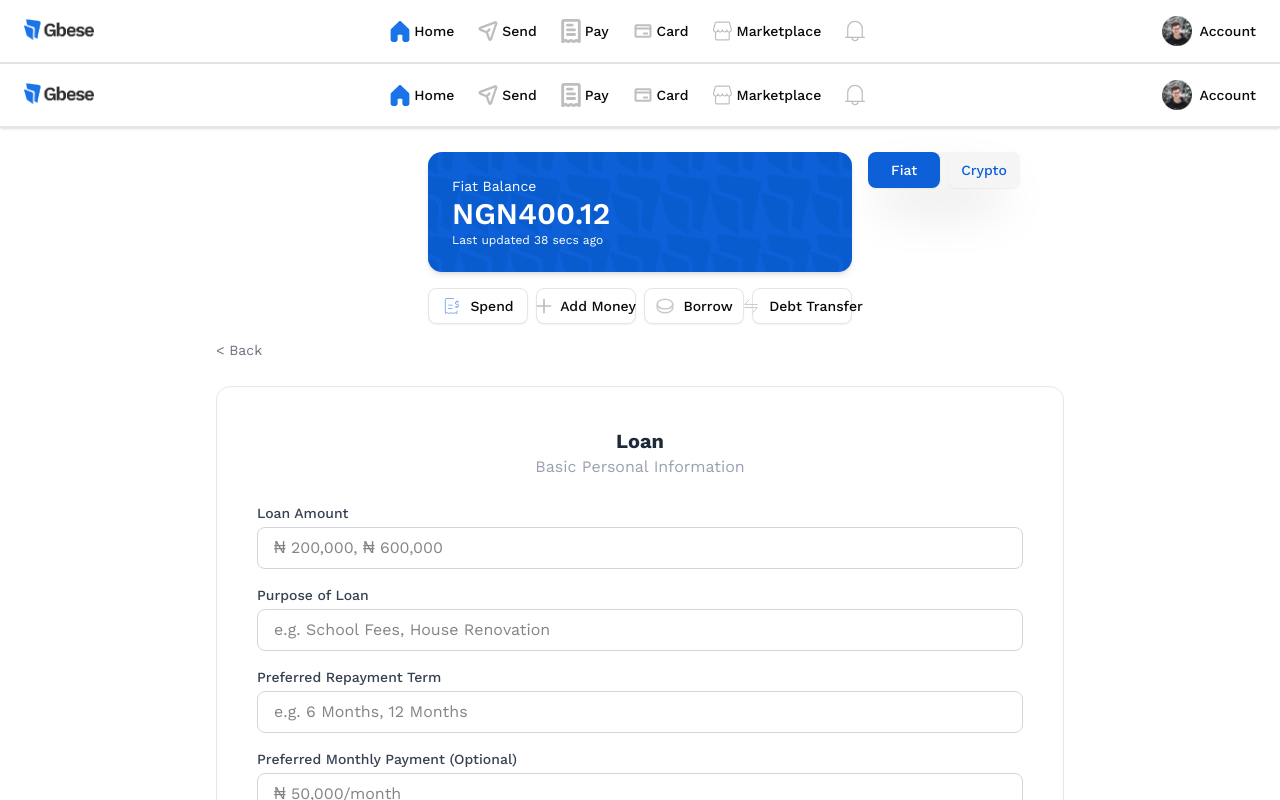
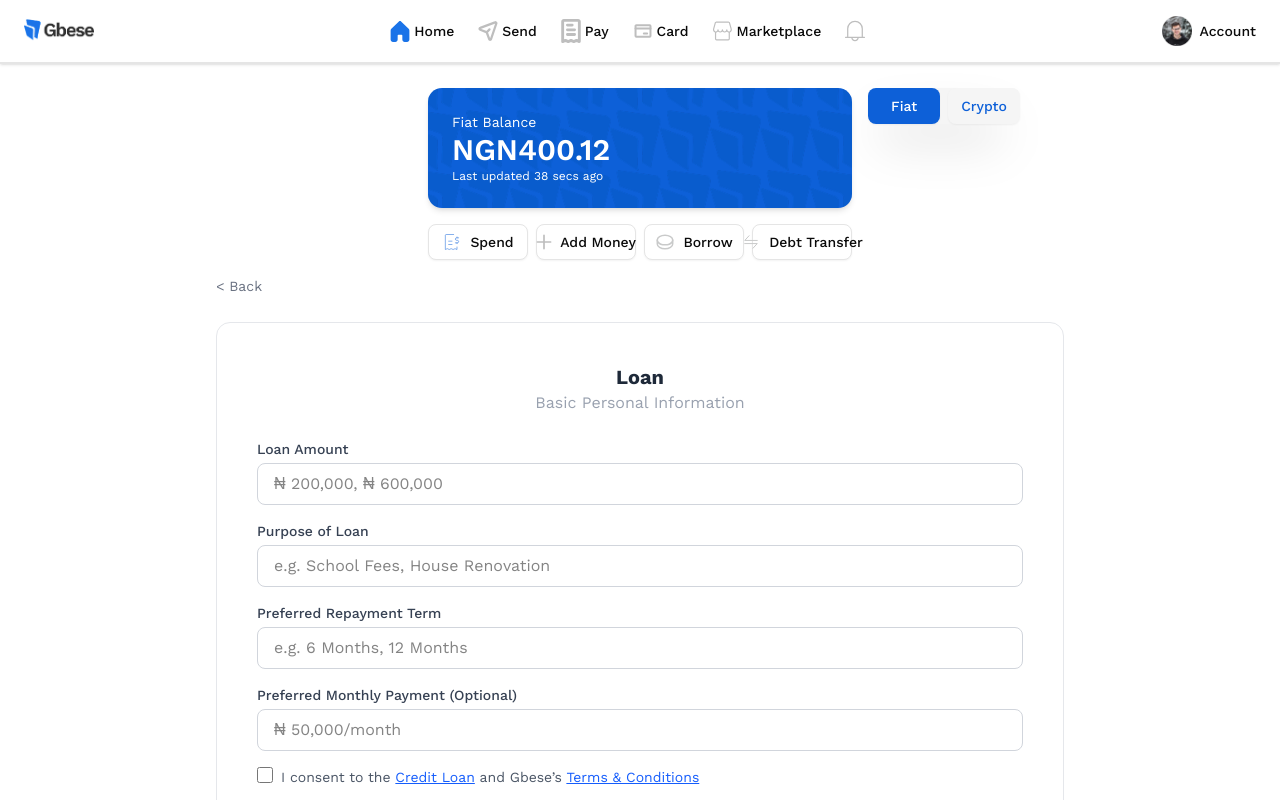
Before and after one commit to Dr-Kehn/GBESE, a Next.js app: page /w2/dashboard/borrow/loan in a window 1280 px wide. Shown: the top 800 px of the page. Built offline with nearby package versions, Linux system fonts and the light colour scheme.

Commit message:
navbar changes

```diff
--- a/src/app/w2/dashboard/borrow/loan/page.tsx
+++ b/src/app/w2/dashboard/borrow/loan/page.tsx
@@ -1,7 +1,6 @@
 "use client";
 
 import { useRouter } from "next/navigation";
-import TopNavbar from "@/components/layout/TopNavbar";
 import BalanceCard from "@/components/dashboard/BalanceCard";
 
 export default function LoanForm() {
@@ -9,8 +8,6 @@ export default function LoanForm() {
 
   return (
     <div className="min-h-screen bg-white">
-      {/* Navbar */}
-      <TopNavbar />
 
       <div className="max-w-4xl mx-auto p-4 sm:p-6">
         {/* Balance Card */}
```
